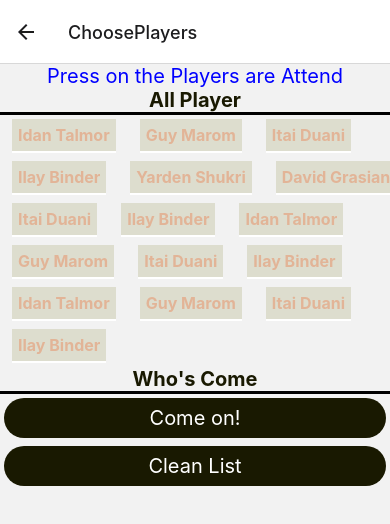
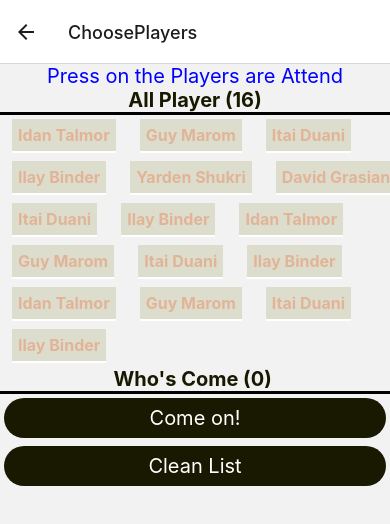
Before and after one commit to idantalmor/SoccerSaturday, a React Native app: screen /ChoosePlayers in a window 390 px wide. Shown: the top 524 px of the page. Built offline with nearby package versions, Linux system fonts and the light colour scheme.

Commit message:
add Length of players come

```diff
--- a/screens/ChoosePlayers.js
+++ b/screens/ChoosePlayers.js
@@ -13,6 +13,7 @@ function ChoosePlayers() {
   }
   function cleanListHandler() {
     setPlayersAreCome("");
+    setAllPlayers(PLAYER)
   }
 
   function renderPlayersItem(itemData) {
@@ -46,7 +47,7 @@ function ChoosePlayers() {
       <Text style={styles.title}>Press on the Players are Attend</Text>
       <View style={styles.flatListContainer}>
         <Text Text style={styles.titleContainer}>
-          All Player
+          All Player ({AllPlayers.length})
         </Text>
         <View>
           <FlatList
@@ -58,7 +59,7 @@ function ChoosePlayers() {
         </View>
       </View>
       <View>
-        <Text style={styles.titleContainer}>Who's Come</Text>
+        <Text style={styles.titleContainer}>Who's Come ({PlayersAreCome.length}) </Text>
         <FlatList
           data={PlayersAreCome}
           keyExtractor={(item) => item.id}
```
